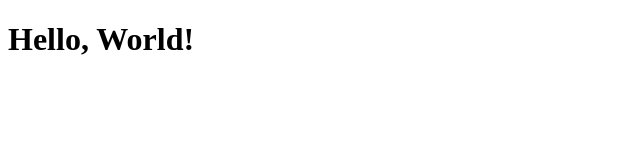
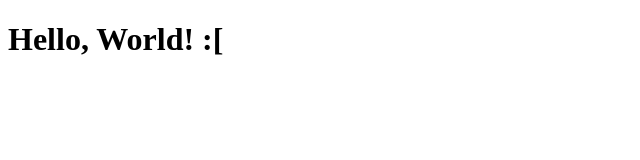
Before and after one commit to ShaniEfrat/hello-world, a plain HTML site: page index.html in a window 1280 px wide. Shown: the full height of the page, 0-640 px from the left. Drawn offline with Linux system fonts and the light colour scheme.

Commit message:
added sad face

```diff
--- a/index.html
+++ b/index.html
@@ -7,7 +7,7 @@
     <title>Hello World</title>
 </head>
 <body>
-    <h1>Hello, World!</h1>
+    <h1>Hello, World!  :[  </h1>
 
     <script>
         // Your JavaScript code goes here
```
